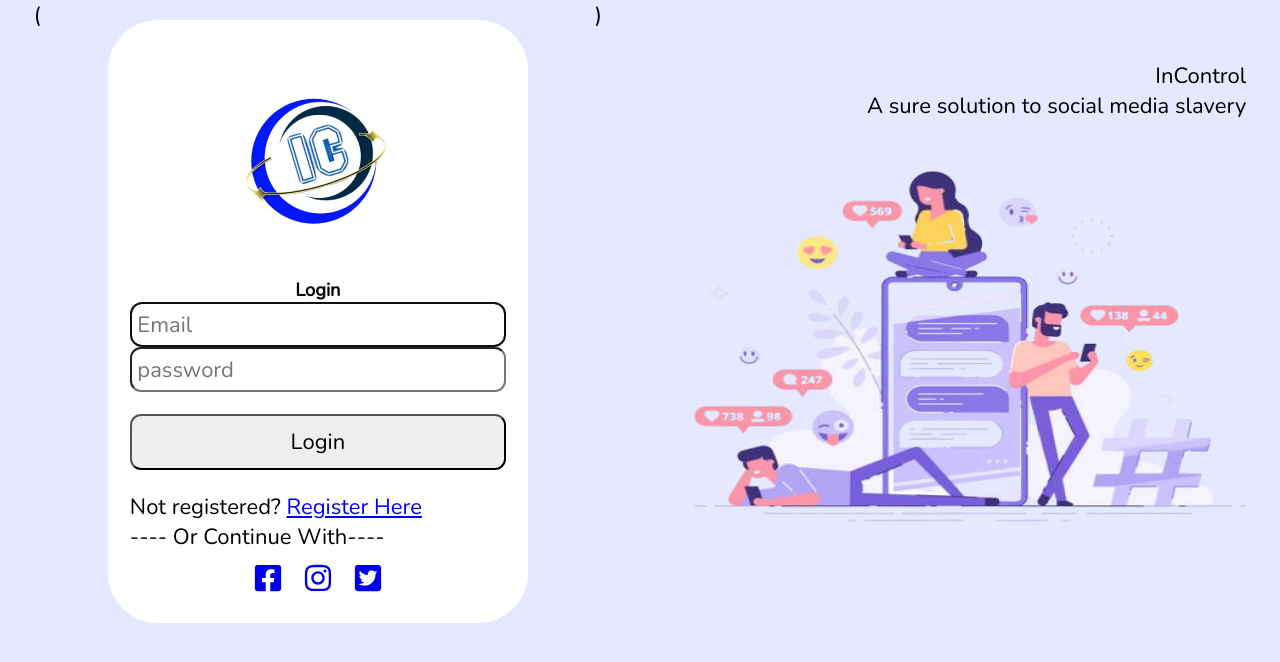
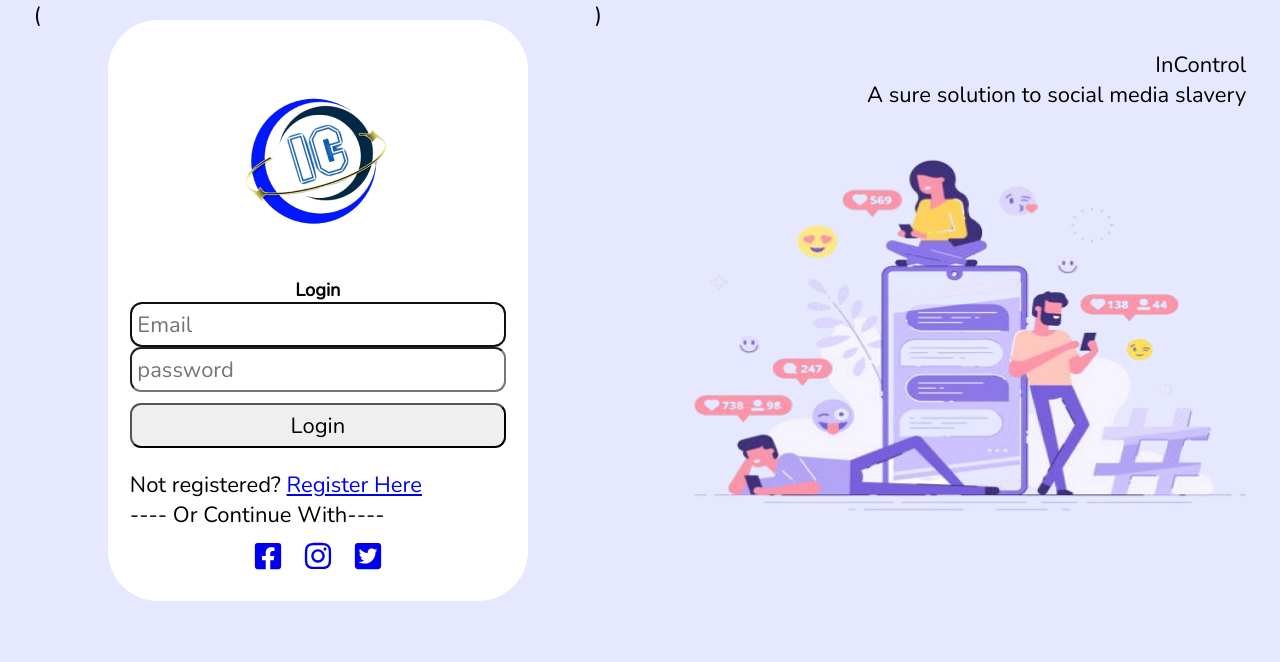
Before and after one commit to DCTP-GROUP-36/incontrol-frontend, a React (Create React App) app: page /login in a window 1280 px wide. Shown: the top 662 px of the page. Built offline with nearby package versions, Linux system fonts and the light colour scheme.

Commit message:
Doc: Add README file

```diff
--- a/src/CSS/registerForm.css
+++ b/src/CSS/registerForm.css
@@ -36,11 +36,11 @@ textarea {
 
 label,
 button {
-  margin-top: 1rem;
+  margin-top: 0.5rem;
 }
 
 button {
-  padding: 0.5rem;
+  padding: 0.25rem;
 }
 
 .instructions {
```
Also changed, not shown: src/components/LoginForm.js (+1 -7 lines), 1 other file (tests, documents, lock files or other folders).
